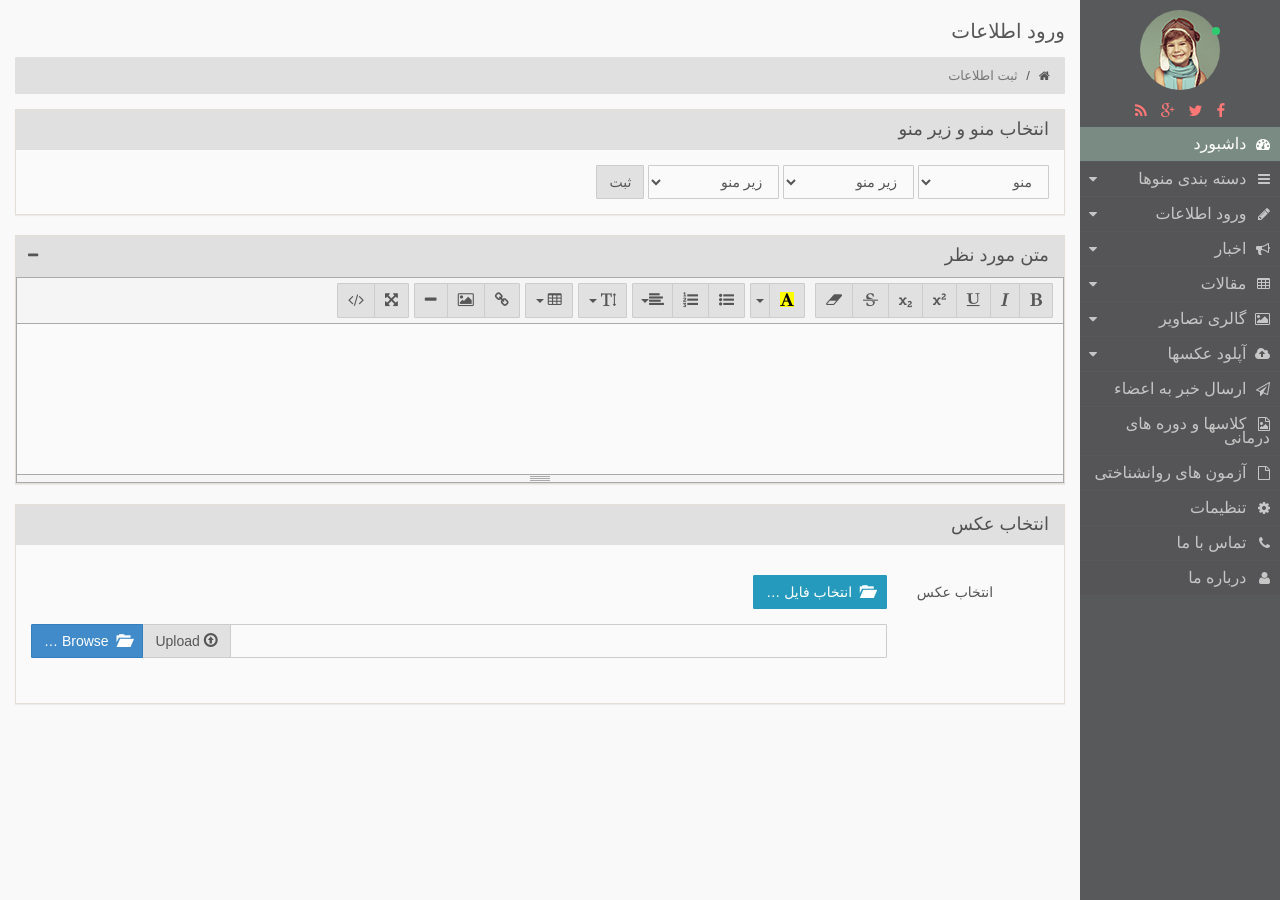
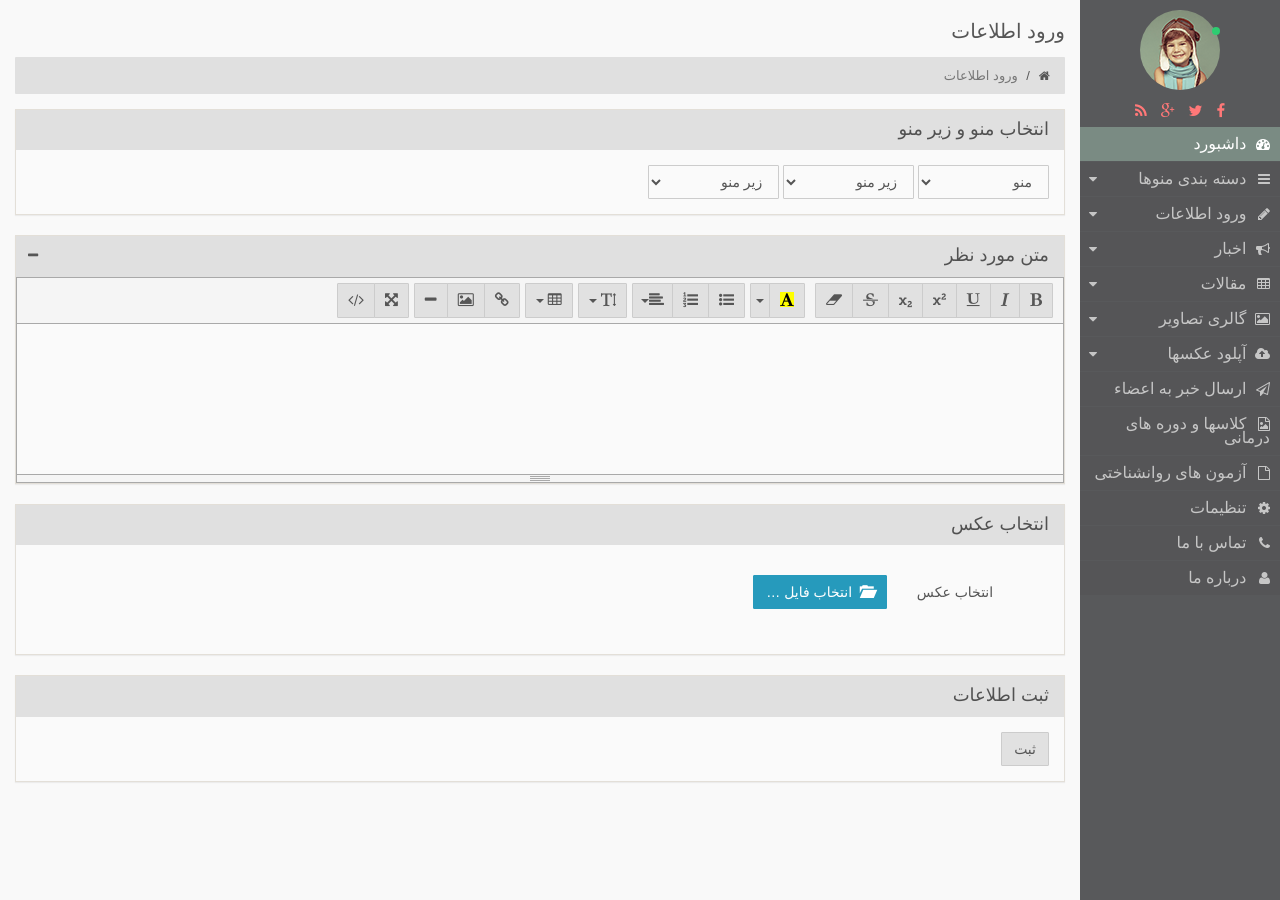
Before and after one commit to medworks/dr-share, a PHP site: page /manager/dataentry.php in a window 1280 px wide. Shown: the part 38-938 px from the top of the page. Run offline with PHP 8.4, Linux system fonts and the light colour scheme; some libraries are stand-ins or nearby versions.

Commit message:
fix dataentry page

```diff
--- a/manager/dataentry.php
+++ b/manager/dataentry.php
@@ -13,7 +13,7 @@
                         <!--Top breadcrumb start -->
                         <ol class="breadcrumb">
                             <li><a href="admin.php"><i class="fa fa-home"></i></a></li>
-                            <li class="active">ثبت اطلاعات</li>
+                            <li class="active">ورود اطلاعات</li>
                         </ol>
                         <!--Top breadcrumb start -->
                     </div>
@@ -42,7 +42,6 @@
                                         <option value="">Default select</option>
                                         <option value="">Default select</option>
                                     </select>
-                                    <button type="submit" class="btn btn-default">ثبت</button>
                                 </form>
                             </div>
                         </div>
@@ -718,7 +717,7 @@
                                             <label class="col-md-2 control-label">انتخاب عکس</label>
                                             <div class="col-md-10 ls-group-input">
                                                 <div class="file-input file-input-new">
-                                                        <input type="hidden">
+                                                    <input type="hidden" />
                                                     <div class="file-preview ">
                                                        <div class="file-preview-status text-center text-success"></div>
                                                        <div class="close fileinput-remove text-right">×</div>
@@ -729,31 +728,21 @@
                                                     <div class="btn btn-ls btn-file"><i class="glyphicon glyphicon-folder-open"></i> &nbsp;انتخاب فایل … <input id="file-3" type="file" multiple="true"></div>
                                                 </div>
                                             </div>
-                                                <div class="col-md-10  col-md-offset-2 ls-group-input">
-                                                    <div class="file-input file-input-new">
-                                                        <input type="hidden">
-                                                        <div class="file-preview ">
-                                                           <div class="file-preview-status text-center text-success"></div>
-                                                           <div class="close fileinput-remove text-right">×</div>
-                                                           <div class="file-preview-thumbnails"></div>
-                                                           <div class="clearfix"></div>
                                         </div>
-                                                        <div class="input-group ">
-                                                           <div class="form-control file-caption ">
-                                                                <span class="glyphicon glyphicon-file"></span>
-                                                                <span class="file-caption-name"></span>
                                     </div>
-                                                           <div class="input-group-btn">
-                                                               <button type="button" class="btn btn-default fileinput-remove fileinput-remove-button"><i class="glyphicon glyphicon-ban-circle"></i> Remove</button>
-                                                               <button type="submit" class="btn btn-default"><i class="glyphicon glyphicon-upload"></i> Upload</button>
-                                                               <div class="btn btn-primary btn-file"> <i class="glyphicon glyphicon-folder-open"></i> &nbsp;Browse … <input id="file-1" type="file" class="file" multiple="true" data-preview-file-type="any"></div>
+                                </form>
                             </div>
                         </div>
                     </div>
                 </div>
+                <div class="row">
+                    <div class="col-md-12">
+                        <div class="panel panel-default">
+                            <div class="panel-heading">
+                                <h3 class="panel-title">ثبت اطلاعات</h3>
                             </div>
-                                        </div>
-                                    </form>
+                            <div class="panel-body">
+                                <button type="submit" class="btn btn-default">ثبت</button>
                             </div>
                         </div>
                     </div>
--- a/manager/inc/footer.php
+++ b/manager/inc/footer.php
@@ -53,7 +53,6 @@
 <script src="./js/summernote.min.js"></script>
 <script src="./js/editor.js"></script>
 
-<script src="./js/sampleForm.js"></script>
 <script src="./js/fileinput.min.js"></script>
 
 </body>
--- a/manager/js/sampleForm.js
+++ /dev/null
@@ -1 +0,0 @@
-jQuery(document).ready(function(a){animated_text_area();file_input_trigger()});function animated_text_area(){$(".animatedTextArea").autosize({append:"\n"})}function file_input_trigger(){$("#file-3").fileinput({showCaption:false,browseClass:"btn btn-ls",fileType:"any",showUpload:false})};
```
Lines whose indentation alone changed are shown as unchanged.
